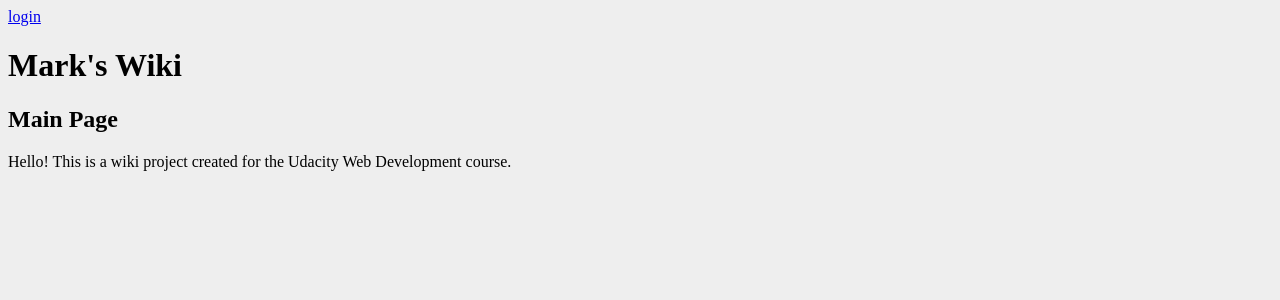
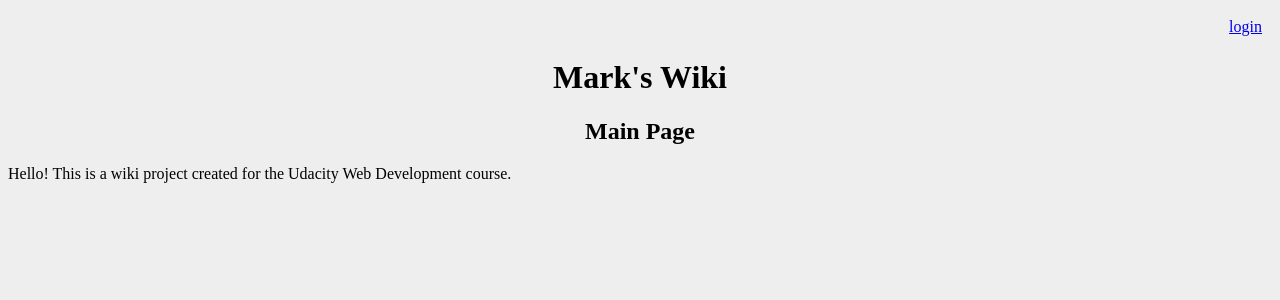
Before and after one commit to markghsu/wiki, a Python web app: template templates/front.html in a window 1280 px wide. Shown: the top 300 px of the page. Run offline with Jinja, Linux system fonts and the light colour scheme; the template is opened without the code that fills it, so the values that code supplies are empty.

Commit message:
Slight CSS changes

```diff
--- a/css/styles.css
+++ b/css/styles.css
@@ -1,3 +1,16 @@
 body {
 	background: #EEE;
 }
+h1, h2, h3 {
+	text-align: center;
+}
+nav {
+	height: 30px;
+}
+nav>div{
+	float:right;
+	margin:10px;
+}
+.version {
+	color:teal;
+}
--- a/templates/frame.html
+++ b/templates/frame.html
@@ -5,10 +5,12 @@
 		<meta http-equiv="X-UA-Compatible" content="IE=edge">
 		<meta name="viewport" content="width=device-width, initial-scale=1">
 		<title>Mark's wiki -- {{title}}</title>
-		<link rel="stylesheet" href="css/styles.css">
+		<link rel="stylesheet" href="/css/styles.css">
 	</head>
 	<body>
-		<div class="topbar">
+		<header>
+			<nav class="top-nav">
+				<div class="loggedin">
 					{% if( not loggedin) %}
 						<a href="/login">login</a>
 					{% else %}
@@ -24,6 +26,8 @@
 						<a href="/_history/{{title}}">history</a>
 					{% endif %}
 				</div>
+			</nav>
+		</header>
 		<div><h1>Mark's Wiki</h1>
 		{% block content %}
 		{% endblock %}
```
Lines whose indentation alone changed are shown as unchanged.
